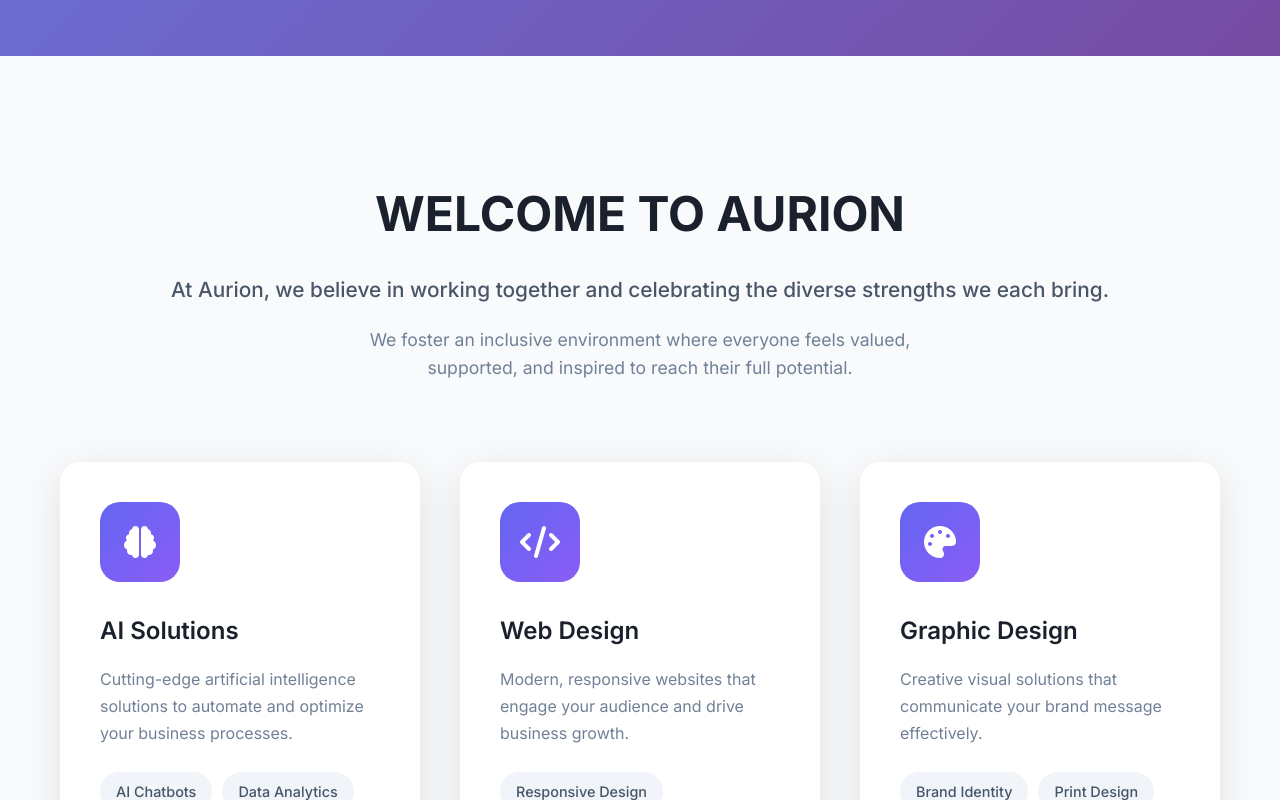
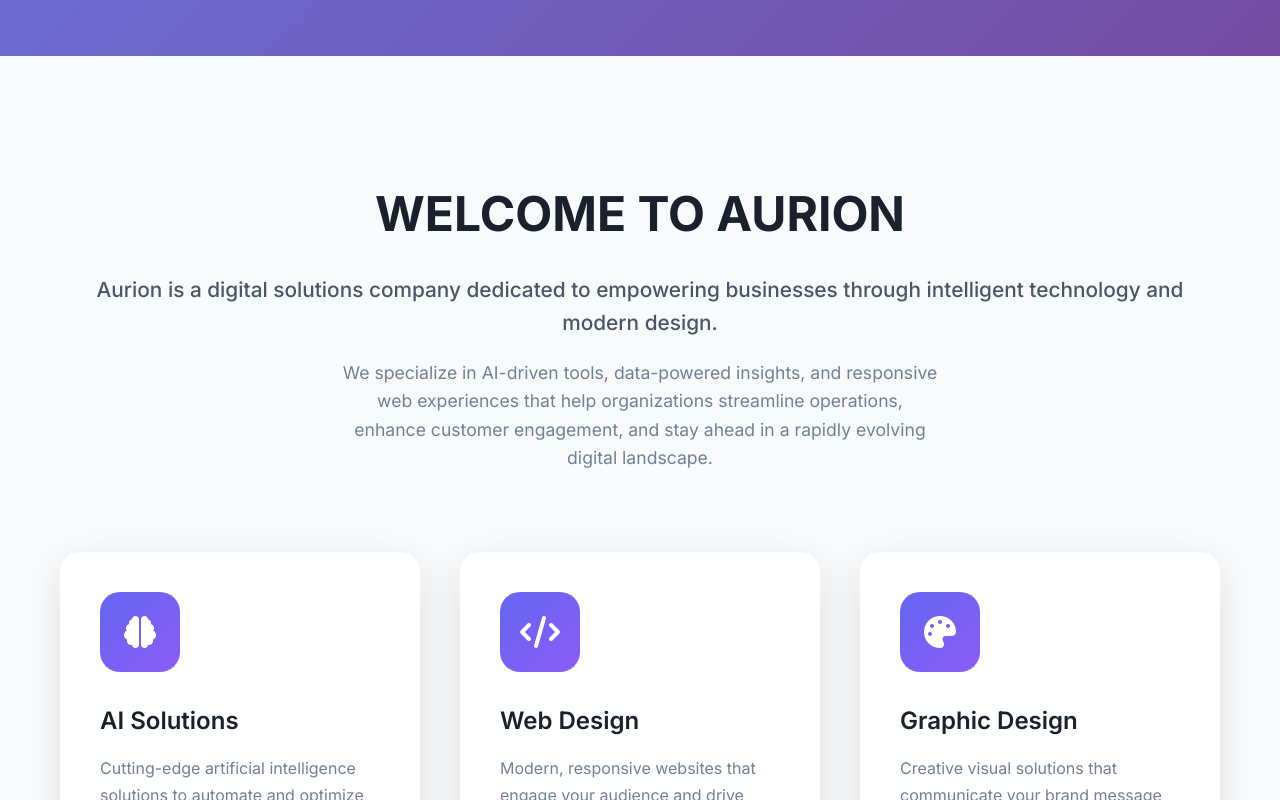
Before and after one commit to Astro-tk/webdraft, a React app: page index.html in a window 1280 px wide. Shown: the part 744-1544 px from the top of the page. Built offline with nearby package versions, Linux system fonts and the light colour scheme; a script that the page names is missing.

Commit message:
Update index.html

```diff
--- a/index.html
+++ b/index.html
@@ -82,10 +82,10 @@
             <div class="section-header">
                 <h2 class="section-title">WELCOME TO AURION</h2>
                 <p class="section-subtitle">
-                    At Aurion, we believe in working together and celebrating the diverse strengths we each bring.
+                    Aurion is a digital solutions company dedicated to empowering businesses through intelligent technology and modern design.
                 </p>
                 <p class="section-description">
-                    We foster an inclusive environment where everyone feels valued, supported, and inspired to reach their full potential.
+                    We specialize in AI-driven tools, data-powered insights, and responsive web experiences that help organizations streamline operations, enhance customer engagement, and stay ahead in a rapidly evolving digital landscape.
                 </p>
             </div>
 
```
